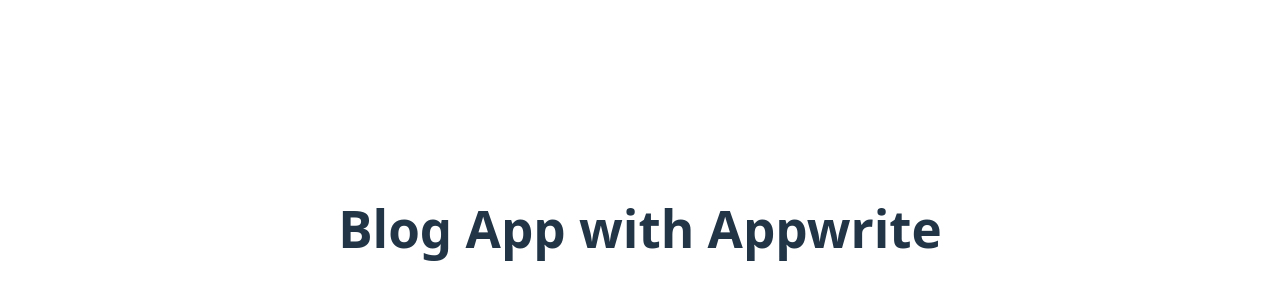
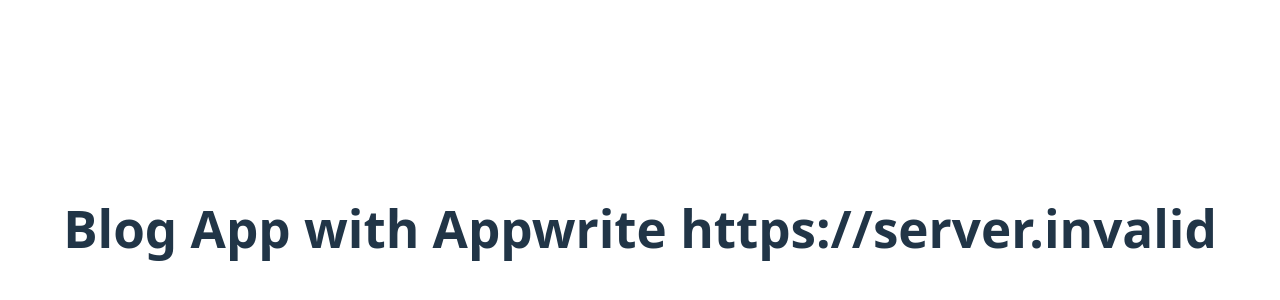
Before and after one commit to gauravhadge-29/BlogApp, a React (Vite) app: page / in a window 1280 px wide. Shown: the part 172-472 px from the top of the page. Built offline with nearby package versions, Linux system fonts and the light colour scheme; no server answers.

Commit message:
env vairablees updated

```diff
--- a/src/App.jsx
+++ b/src/App.jsx
@@ -6,7 +6,7 @@
 
   return (
     <>
-      <h1>Blog App with Appwrite</h1>
+      <h1>Blog App with Appwrite {import.meta.env.VITE_APPWRITE_URL}</h1>
     </>
   )
 }
```
Also changed, not shown: src/conf/conf.js (added, +9 -0 lines), 2 other files (tests, documents, lock files or other folders).
